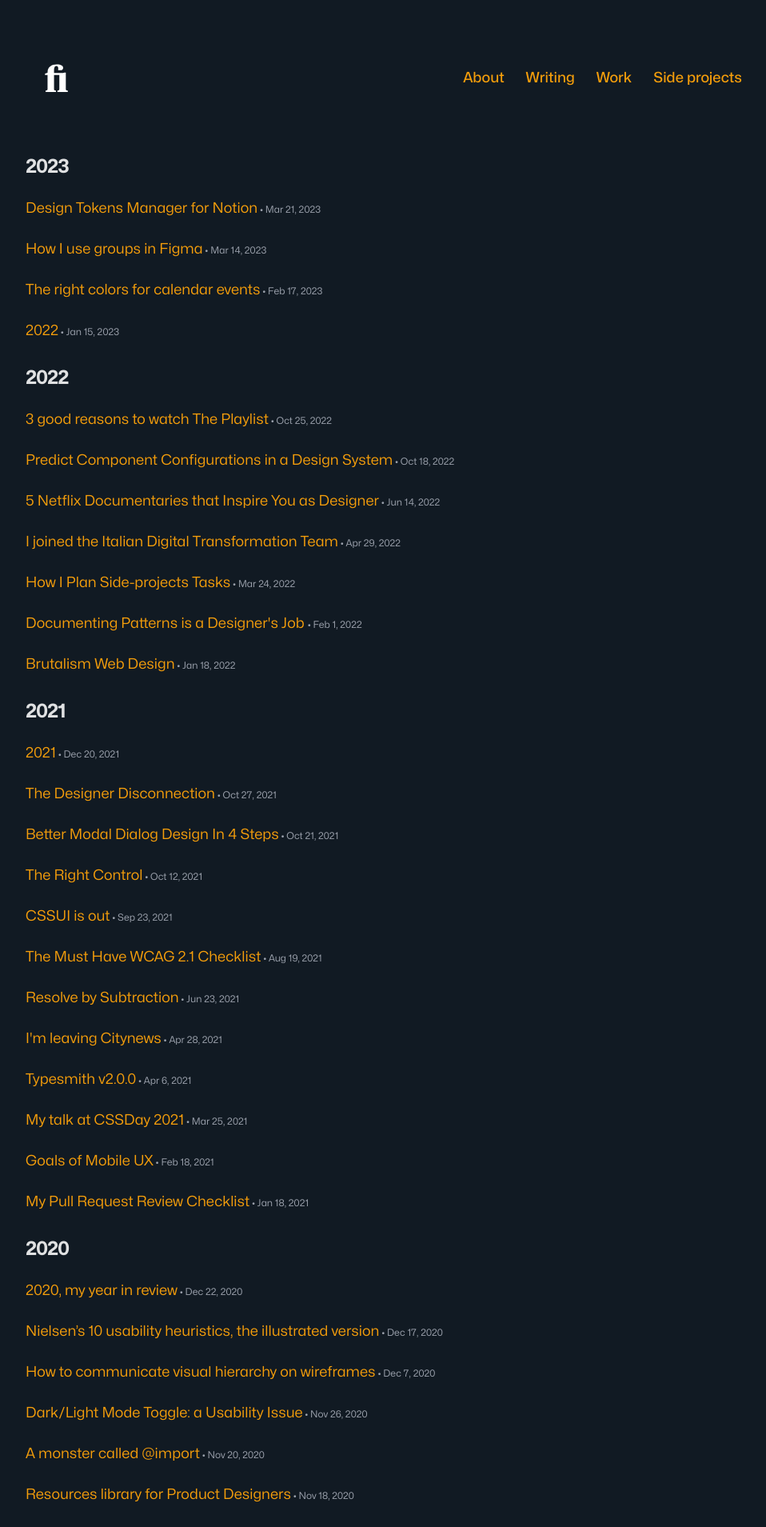
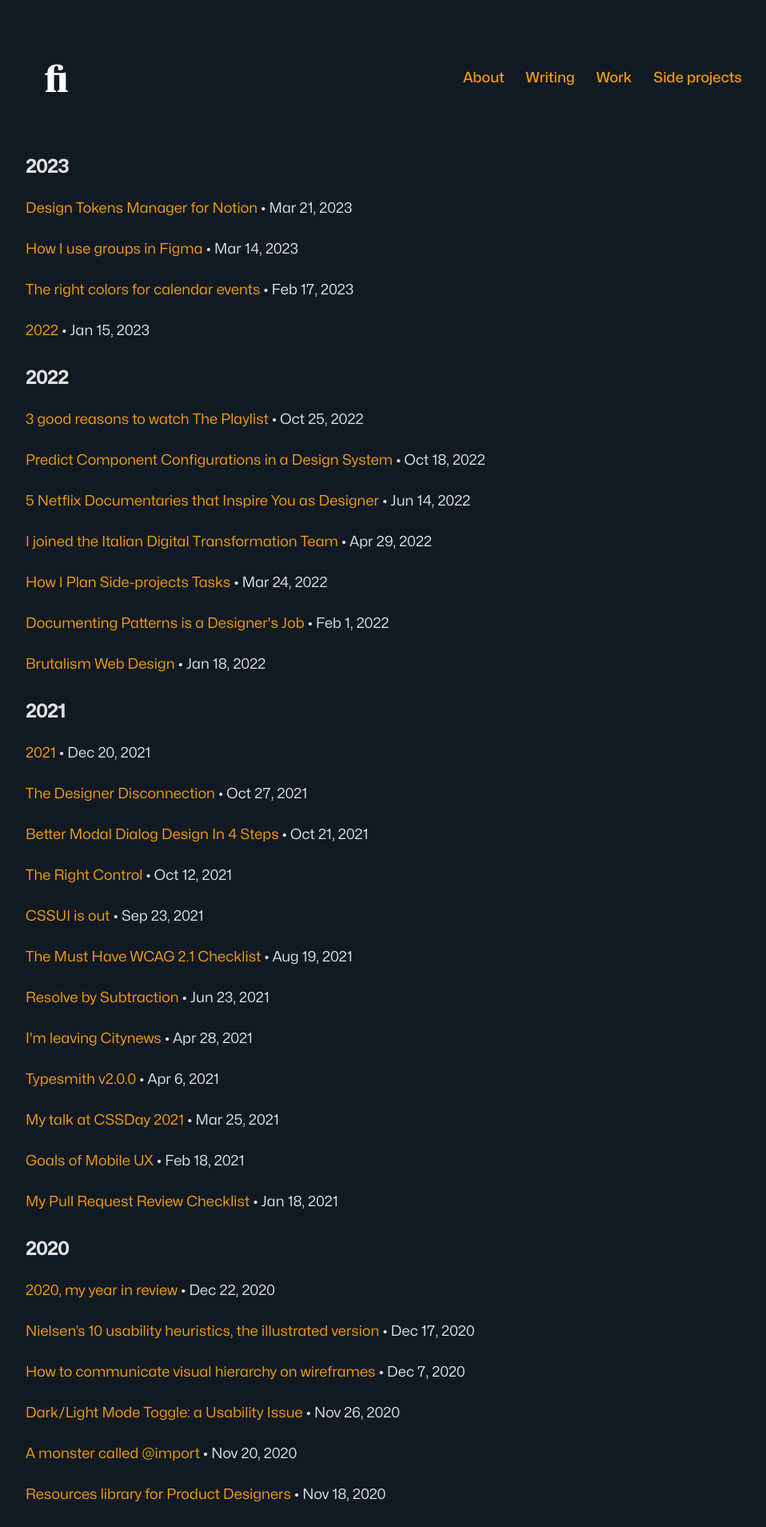
Before and after one commit to zetareticoli/fi, a Jekyll site: the page built from archive.html, in a window 1280 px wide. Shown: the top 1909 px of the page at 80% size, without its empty margins (148-1106 px from the left). Built offline with Jekyll 4.4.1, drawn with Linux system fonts in a browser that asks for light colours.

Commit message:
Fixed small styls

```diff
--- a/_sass/elements/_base.scss
+++ b/_sass/elements/_base.scss
@@ -176,8 +176,7 @@ pre code {
 }
 
 small {
-  color: var(--text-light);
-  font-size: var(--font-01);
+  font-size: var(--font-03);
 }
 
 // small a {
```
